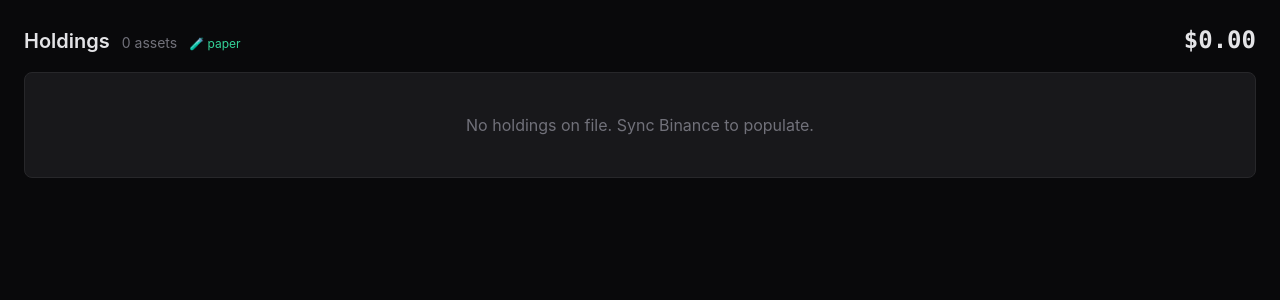
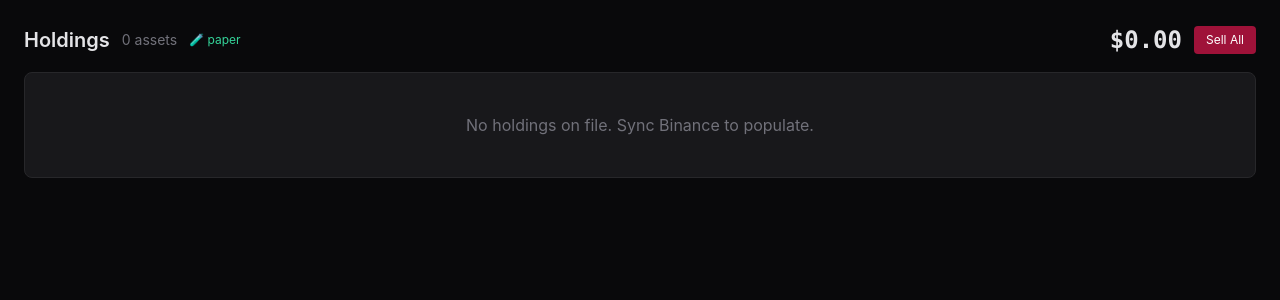
Before and after one commit to Cplus666/tradar, a Flask app: page /tradar/holdings in a window 1280 px wide. Shown: the part 57-357 px from the top of the page. Run offline with Flask 3, Linux system fonts and the light colour scheme; data that the repository does not hold is empty.

Commit message:
Add sell all button
Signed-off-by: Cplus666 <jiawen.chua@eigenspace.audio>

```diff
--- a/webapp/crypto/templates/crypto_holdings.html
+++ b/webapp/crypto/templates/crypto_holdings.html
@@ -2,14 +2,33 @@
 {% block title %}Holdings · Tradar{% endblock %}
 
 {% block content %}
-<div class="flex items-baseline gap-3 mb-4">
+<div class="flex items-center gap-3 mb-4 flex-wrap">
   <h1 class="text-xl font-semibold">Holdings</h1>
   <div class="text-zinc-500 text-sm">{{ rows | length }} assets</div>
   {% if is_paper_mode %}
     <span class="text-xs text-emerald-400" title="Paper-mode holdings = open paper positions. Live prices update after page renders.">🧪 paper</span>
   {% endif %}
-  <div id="holdings-total" class="ml-auto text-2xl font-semibold mono num">${{ "%.2f"|format(total) }}</div>
+  <div class="ml-auto flex items-center gap-3">
+    <div id="holdings-total" class="text-2xl font-semibold mono num">${{ "%.2f"|format(total) }}</div>
+    <button onclick="sellAll()"
+            class="text-xs bg-rose-800 hover:bg-rose-700 text-white px-3 py-1.5 rounded">
+      Sell All
+    </button>
+  </div>
 </div>
+
+<script>
+function sellAll() {
+  if (!confirm("Sell ALL open positions at market price now?")) { return; }
+  fetch('{{ url_for("crypto.api_sell_all") }}', {method: 'POST'})
+    .then(r => r.json())
+    .then(d => {
+      alert(d.closed + ' position(s) closed.');
+      window.location.reload();
+    })
+    .catch(e => alert('Error: ' + e));
+}
+</script>
 
 {% if not has_keys %}
   <div class="bg-amber-950/40 border border-amber-800 rounded-lg p-4 mb-4 text-sm text-amber-200">
```
